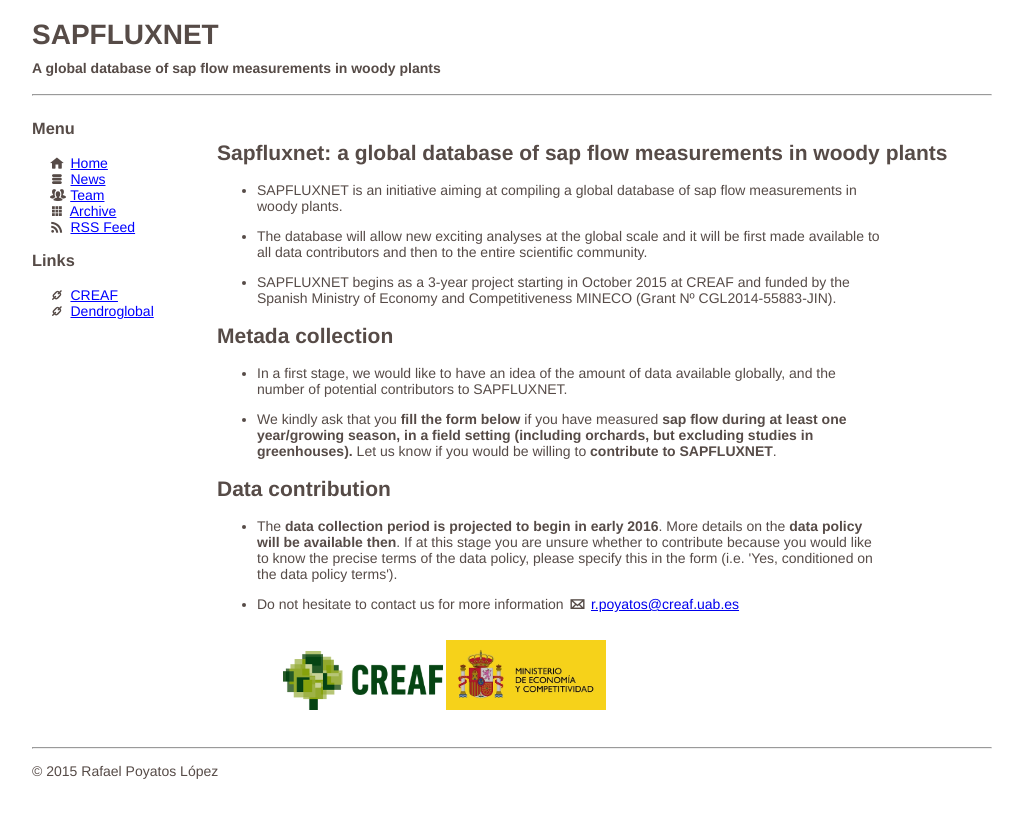
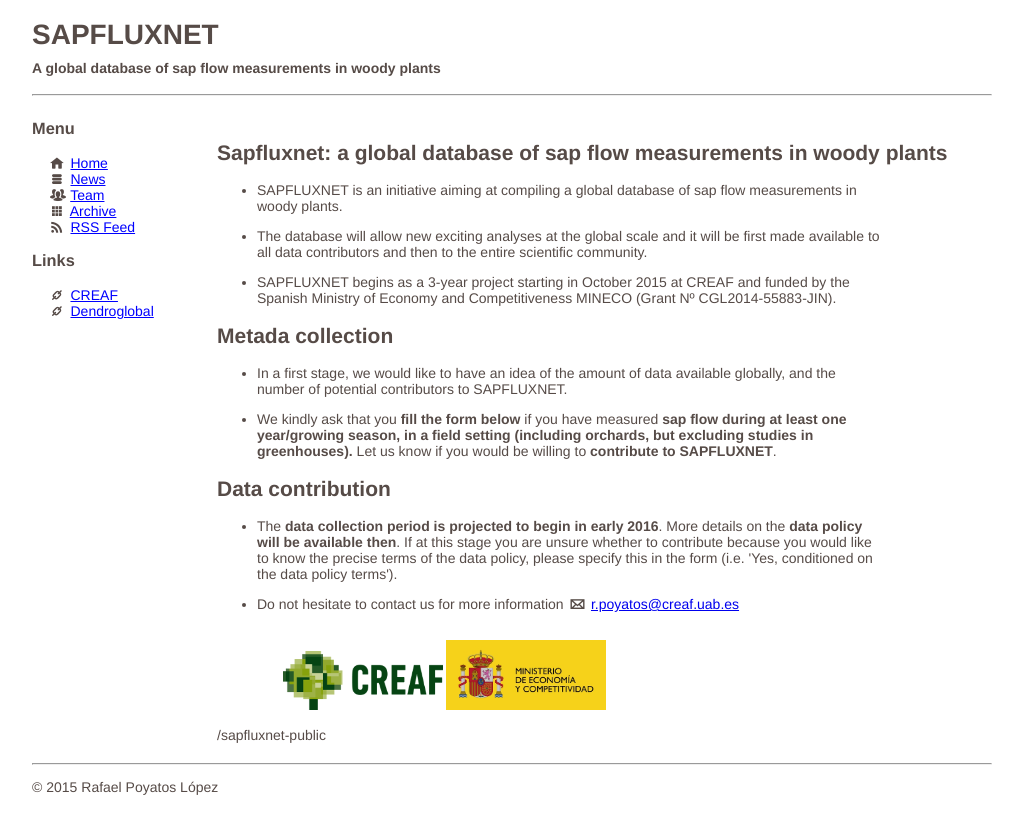
Before and after one commit to sapfluxnet/sapfluxnet-public, a Jekyll site: the page built from index.html, in a window 1280 px wide. Shown: the top 834 px of the page, without its empty margins (26-1049 px from the left). Built offline with Jekyll 4.4.1, drawn with Linux system fonts in a browser that asks for light colours; Markdown is read by kramdown in place of the engine named in the settings; the list of posts is cut into pages by our own code.

Commit message:
Test site.baseurl property

```diff
--- a/index.html
+++ b/index.html
@@ -45,7 +45,7 @@ Let us know if you would be willing to <strong>contribute to SAPFLUXNET</strong>
         </p>
     </div>
 </div>
-
+{{ site.baseurl }}
 </div>
 
 
```
